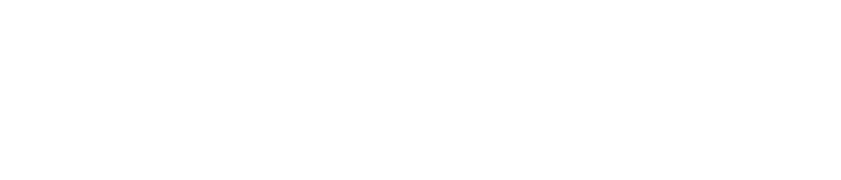
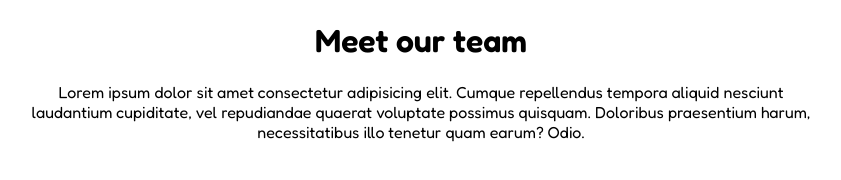
Before and after one commit to Gargantua892/html-css-float-cards, a plain HTML site: page index.html in a window 1280 px wide. Shown: the whole page, without its empty margins (219-1060 px from the left). Drawn offline with Linux system fonts and the light colour scheme.

Commit message:
Popolazione heder e prima section del main

```diff
--- a/css/style.css
+++ b/css/style.css
@@ -0,0 +1,18 @@
+p{
+    font-family: 'Fredoka', sans-serif;
+    font-weight: 400;
+
+}
+.container{
+    width: 64%;
+    margin: 0 auto;
+}
+
+h1, p:first-of-type{
+    text-align: center;
+}
+
+h1, h2, h3, h4, h5, h6{
+    font-family: 'Fredoka', sans-serif;
+    font-weight: 600;
+}
--- a/index.html
+++ b/index.html
@@ -5,9 +5,24 @@
     <meta http-equiv="X-UA-Compatible" content="IE=edge">
     <meta name="viewport" content="width=device-width, initial-scale=1.0">
     <link rel="stylesheet" href="css/style.css">
+
+    <!-- importazione font -->
+    <link rel="preconnect" href="https://fonts.googleapis.com">
+    <link rel="preconnect" href="https://fonts.gstatic.com" crossorigin>
+    <link href="https://fonts.googleapis.com/css2?family=Fredoka:wght@400;500;600&display=swap" rel="stylesheet">
     <title>Float cards</title>
 </head>
 <body>
-
+    <header class="container">
+        <h1>Meet our team</h1>
+    </header>
+    <main class="container">
+        <p>Lorem ipsum dolor sit amet consectetur adipisicing elit.
+            Cumque repellendus tempora aliquid nesciunt laudantium cupiditate,
+            vel repudiandae quaerat voluptate possimus quisquam.
+            Doloribus praesentium harum,
+            necessitatibus illo tenetur quam earum?
+            Odio.</p>
+    </main>
 </body>
 </html>
```
